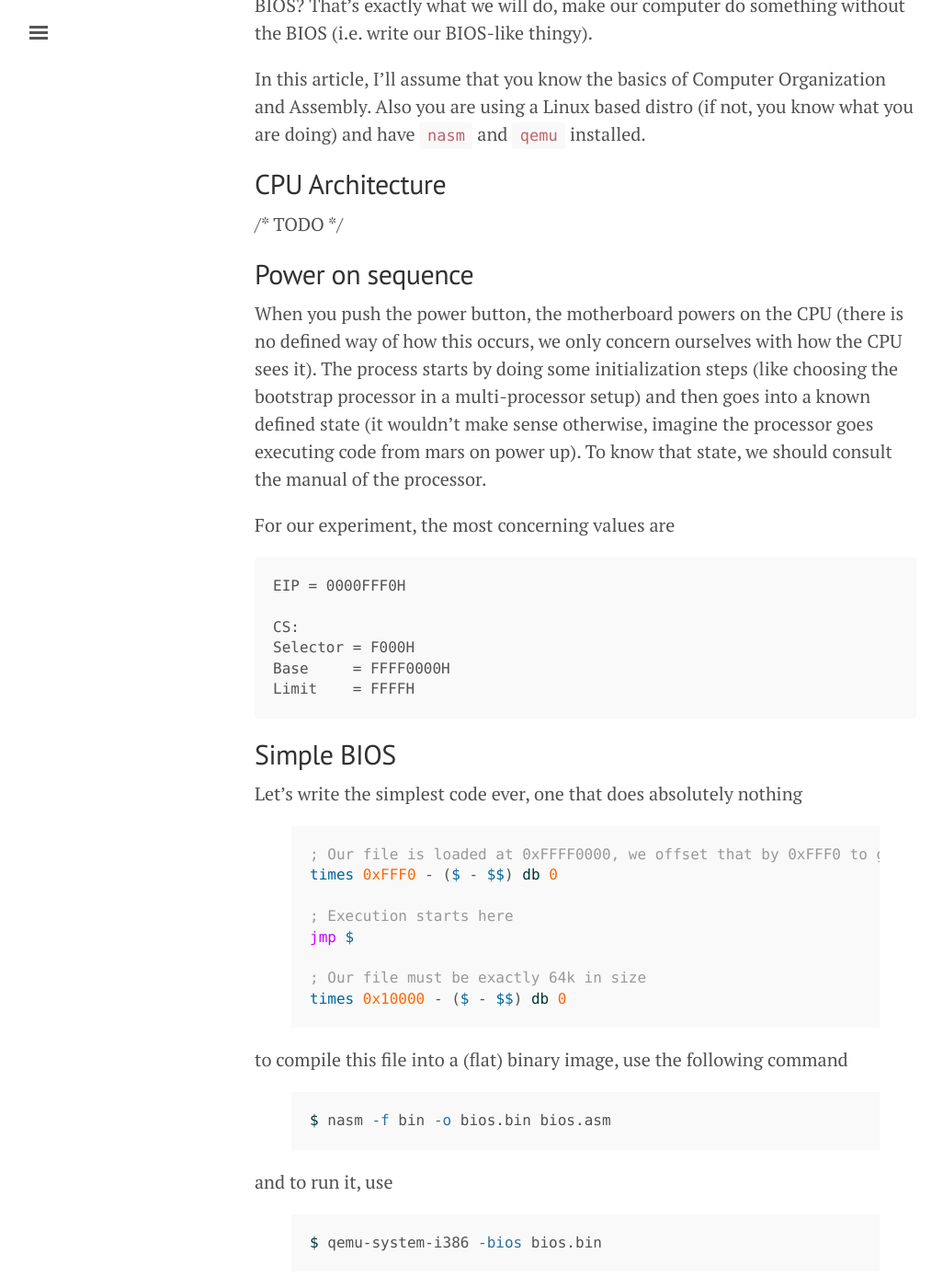
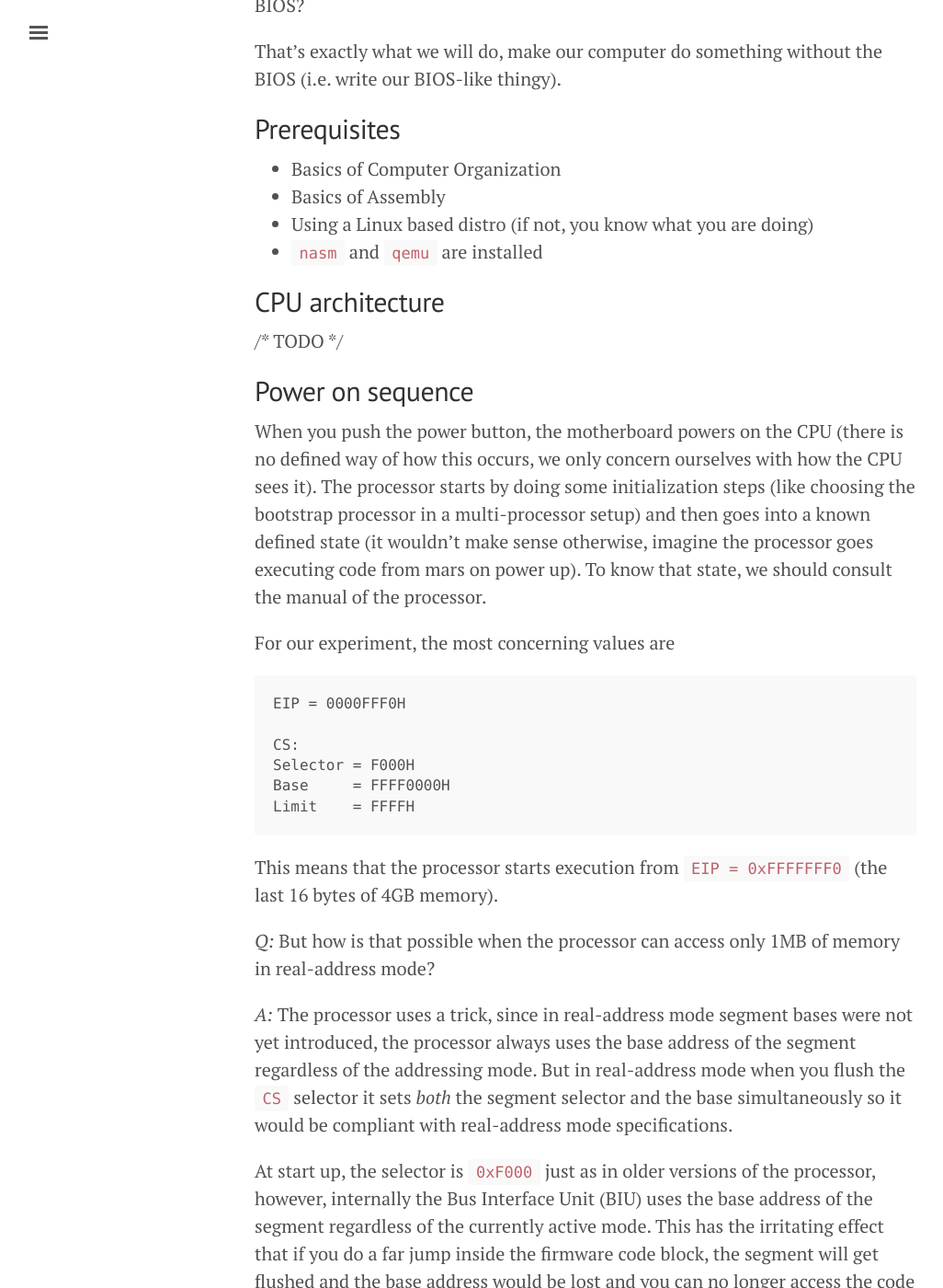
Before and after one commit to thethumbler/glimpse, a Jekyll site: the page built from _posts/2018-11-16-hello-world-without-bios.md, in a window 1280 px wide and 1400 px high, scrolled down 441 px. Shown: the whole window at 92% size, without its empty margins (3-1029 px from the left). Built offline with Jekyll 4.4.1, drawn with Linux system fonts in a browser that asks for light colours; some of the changed text lies outside the part shown.

Commit message:
update article

````diff
--- a/_posts/2018-11-16-hello-world-without-bios.md
+++ b/_posts/2018-11-16-hello-world-without-bios.md
@@ -6,14 +6,23 @@ categories: boot bios
 ---
 You probably studied (or pursued) Computer Organization at some point, you know how hardware works basically, maybe you even tried playing with Arduino or AVR (or even better, ARM). But how does your computer work? what happens when you push that power button?
 
-You probably also heard of BIOS and the magic stuff it does to boot your computer.. but how does it work under the hood? could you write your own BIOS? That's exactly what we will do, make our computer do something without the BIOS (i.e. write our BIOS-like thingy).
+You probably also heard of BIOS and the magic stuff it does to boot your computer.. but how does it work under the hood? could you write your own BIOS?
 
-In this article, I'll assume that you know the basics of Computer Organization and Assembly. Also you are using a Linux based distro (if not, you know what you are doing) and have `nasm` and `qemu` installed.
+That's exactly what we will do, make our computer do something without the BIOS (i.e. write our BIOS-like thingy).
 
-## CPU Architecture
+## Prerequisites
+- Basics of Computer Organization
+- Basics of Assembly
+- Using a Linux based distro (if not, you know what you are doing)
+- `nasm` and `qemu` are installed
+
+## CPU architecture
 /* TODO */
+
 ## Power on sequence
-When you push the power button, the motherboard powers on the CPU (there is no defined way of how this occurs, we only concern ourselves with how the CPU sees it). The process starts by doing some initialization steps (like choosing the bootstrap processor in a multi-processor setup) and then goes into a known defined state (it wouldn't make sense otherwise, imagine the processor goes executing code from mars on power up). To know that state, we should consult the manual of the processor.
+When you push the power button, the motherboard powers on the CPU (there is no defined way of how this occurs, we only concern ourselves with how the CPU sees it).
+The processor starts by doing some initialization steps (like choosing the bootstrap processor in a multi-processor setup) and then goes into a known defined state (it wouldn't make sense otherwise, imagine the processor goes executing code from mars on power up).
+To know that state, we should consult the manual of the processor.
 
 For our experiment, the most concerning values are
 ```
@@ -25,8 +34,48 @@ Base     = FFFF0000H
 Limit    = FFFFH
 ```
 
+This means that the processor starts execution from `EIP = 0xFFFFFFF0` (the last 16 bytes of 4GB memory).
+
+*Q:* But how is that possible when the processor can access only 1MB of memory in real-address mode?
+
+*A:* The processor uses a trick, since in real-address mode segment bases were not yet introduced, the processor always uses the base address
+of the segment regardless of the addressing mode. But in real-address mode when you flush the `CS` selector it sets *both* the segment selector and the base simultaneously so it would be compliant with real-address mode specifications.
+
+At start up, the selector is `0xF000` just as in older versions of the processor, however, internally the Bus Interface Unit (BIU) uses the base address of the segment regardless of the currently active mode. This has the irritating effect that if you do a far jump inside the firmware code block, the segment will get flushed and the base address would be lost and you can no longer access the code (unless you jump to protected mode).
+
+## How Qemu loads BIOS file
+Since x86 starts execution from the very last 16 bytes of the very last segment in memory, Qemu requires the BIOS file to be an exact multiple of segment size (64k) and will be loaded in location `0x100000000 - s`, where `s` is the file size in bytes (currently the maximum limit of `s` on qemu is 8MB, you can check the current value by locating `FLASH_MAP_BASE_MIN` inside `/hw/i386/pc_sysfw.c` in qemu source tree).
+
+For example, our `nobios` BIOS will be exactly one segment, so `s = 64k = 0x10000` and hereby will be loaded in memory location `0xFFFF0000`
+
+Qemu also aliases the last 128k of memory to 128k below 1MB, so everything between `0xFFFE0000-0xFFFFFFFF` will be also accessible through `0xE0000-0xFFFFF`.
+
+Qemu has a list of pre-compiled BIOS files listed in some particular directories, to know these directories use the command:
+```
+$ qemu-system-i386 -L help
+```
+then you can `ls` these directories and check the files in them.
+
 ## Simple BIOS
-Let's write the simplest code ever, one that does absolutely nothing
+Let's write the simplest code ever, one that does absolutely nothing.
+In theory, the following assembly code would be sufficient
+{% highlight nasm %}
+jmp $
+{% endhighlight %}
+
+However, it still relies on us to get that `jmp` instruction to be located exactly at `0xFFFFFFF0`, and that our flat binary image would be 64kB in size.
+
+Since our file is loaded at `0xFFFF0000`, we can fill everything up to `0xFFFFFFF0` with zeros, to do that we use NASM `times`
+
+{% highlight nasm %}
+; Our file is loaded at 0xFFFF0000, we offset that by 0xFFF0 to get 0xFFFFFFF0
+times 0xFFF0 - ($ - $$) db 0
+
+; Execution starts here
+jmp $
+{% endhighlight %}
+
+We can use the same trick to get the file to 64k in size, by filling it with zeros until it reaches `0x10000`
 {% highlight nasm %}
 ; Our file is loaded at 0xFFFF0000, we offset that by 0xFFF0 to get 0xFFFFFFF0
 times 0xFFF0 - ($ - $$) db 0
@@ -39,15 +88,19 @@ times 0x10000 - ($ - $$) db 0
 {% endhighlight %}
 
 to compile this file into a (flat) binary image, use the following command
-{% highlight bash %}
+```
 $ nasm -f bin -o bios.bin bios.asm
-{% endhighlight %}
+```
 
 and to run it, use
-{% highlight bash %}
+```
 $ qemu-system-i386 -bios bios.bin
-{% endhighlight %}
+```
 
+If everything goes well, you should be presented with this
+![](/public/images/2018-11-16-hello-world-without-bios-img-1.png)
+
+which is great, it *didn't* crash, so it must be working. You can try commenting that `jmp` instruction and loading the file again, qemu will crash with a lovely message (I leave that to your adventerous soul).
 
 ## Using UART for output
 /* TODO */
@@ -119,3 +172,10 @@ jmp 0xF000:_start
 ; Our file must be exactly 64k in size
 fill(0x10000)
 {% endhighlight %}
+
+If we run the command
+```
+$ make run
+```
+![](/public/images/2018-11-16-hello-world-without-bios-img-1.png)
+![](/public/images/2018-11-16-hello-world-without-bios-img-2.png)
````
Also changed, not shown: public/images/2018-11-16-hello-world-without-bios-img-1.png (added), public/images/2018-11-16-hello-world-without-bios-img-2.png (added).
